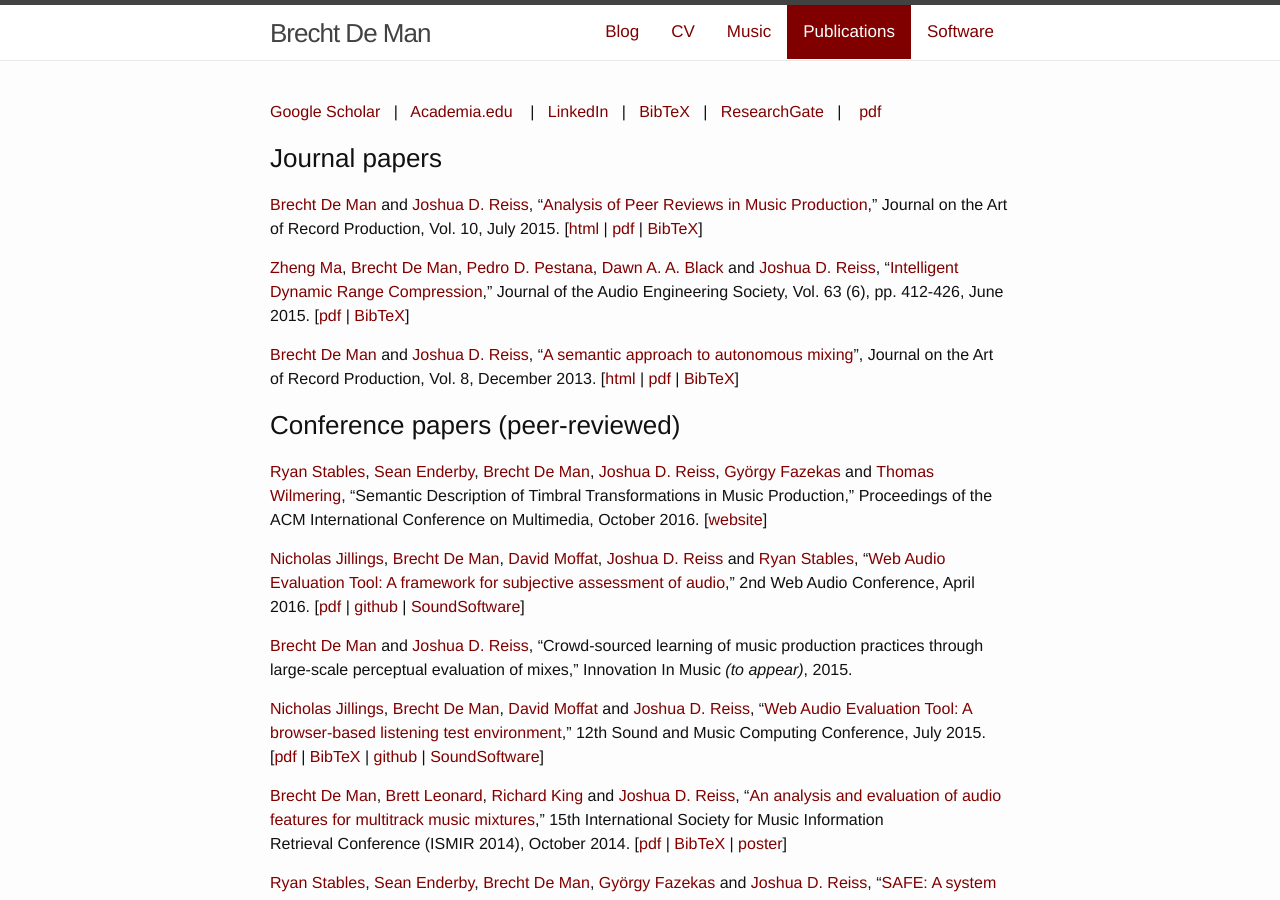
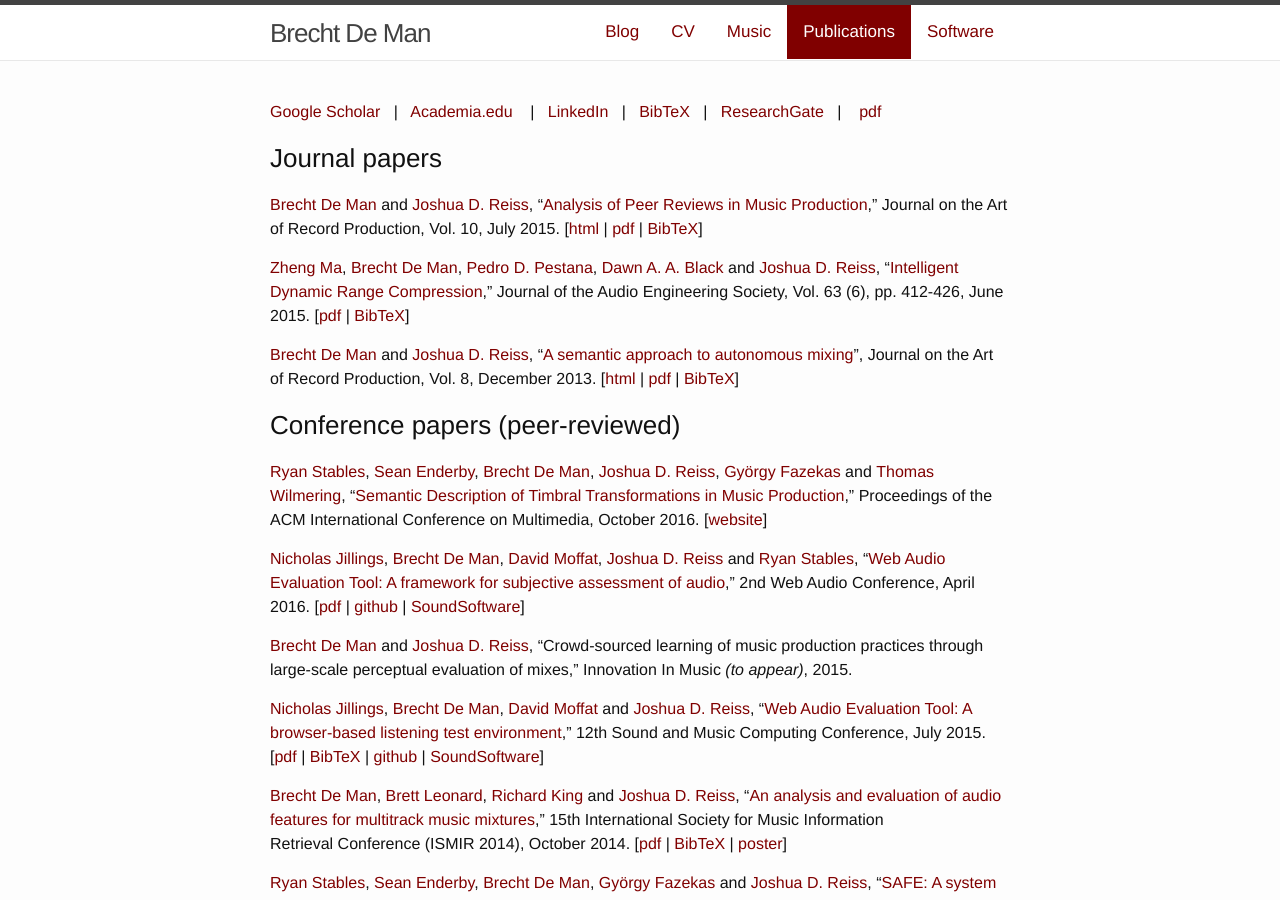
Before and after one commit to BrechtDeMan/BrechtDeMan.github.io, a Jekyll site: the page built from publications/index.md, in a window 1280 px wide and 900 px high. Built offline with Jekyll 4.4.1, drawn with Linux system fonts in a browser that asks for light colours; nearby versions of some CDN libraries; part of the change alters nothing that is shown.

Commit message:
Added ACMMM article link

```diff
--- a/publications/index.md
+++ b/publications/index.md
@@ -19,7 +19,7 @@ redirect_from:
 
 ### Conference papers (peer-reviewed)
 
-[Ryan Stables](http://www.ryanstables.co.uk), [Sean Enderby](http://www.bcu.ac.uk/computing-engineering-and-the-built-environment/research/phd/current-students/sean-enderby), [Brecht De Man](http://www.brechtdeman.com), [Joshua D. Reiss](http://www.eecs.qmul.ac.uk/~josh/), [György Fazekas](http://www.eecs.qmul.ac.uk/~gyorgyf/about.html) and [Thomas Wilmering](http://www.eecs.qmul.ac.uk/people/view/4665), “Semantic Description of Timbral Transformations in Music Production,” Proceedings of the ACM International Conference on Multimedia, October 2016. [[website](http://www.semanticaudio.co.uk)]
+[Ryan Stables](http://www.ryanstables.co.uk), [Sean Enderby](http://www.bcu.ac.uk/computing-engineering-and-the-built-environment/research/phd/current-students/sean-enderby), [Brecht De Man](http://www.brechtdeman.com), [Joshua D. Reiss](http://www.eecs.qmul.ac.uk/~josh/), [György Fazekas](http://www.eecs.qmul.ac.uk/~gyorgyf/about.html) and [Thomas Wilmering](http://www.eecs.qmul.ac.uk/people/view/4665), “[Semantic Description of Timbral Transformations in Music Production](http://dl.acm.org/citation.cfm?id=2967238),” Proceedings of the ACM International Conference on Multimedia, October 2016. [[website](http://www.semanticaudio.co.uk)]
 
 [Nicholas Jillings](http://nicholasjillings.com/), [Brecht De Man](http://brechtdeman.com/), [David Moffat](http://davemoffat.com/), [Joshua D. Reiss](http://www.eecs.qmul.ac.uk/~josh/index.htm) and [Ryan Stables](http://www.ryanstables.co.uk), “[Web Audio Evaluation Tool: A framework for subjective assessment of audio](https://smartech.gatech.edu/bitstream/handle/1853/54595/WAC2016-67.pdf),” 2nd Web Audio Conference, April 2016\. [[pdf](https://smartech.gatech.edu/bitstream/handle/1853/54595/WAC2016-67.pdf) &#124; [github](https://github.com/BrechtDeMan/WebAudioEvaluationTool) &#124; [SoundSoftware](https://code.soundsoftware.ac.uk/projects/webaudioevaluationtool)]
 
```
